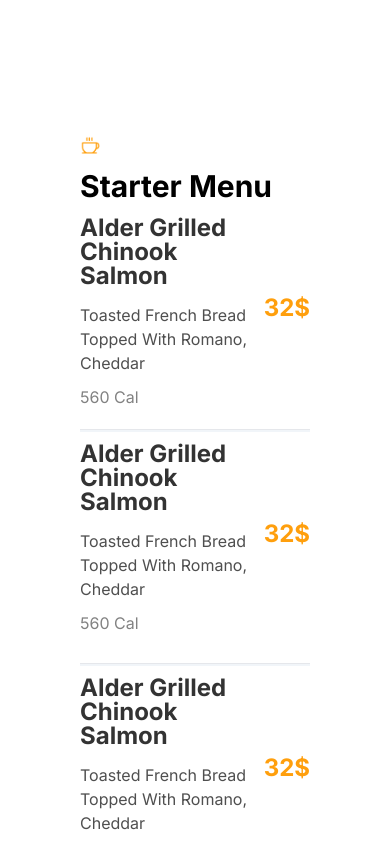
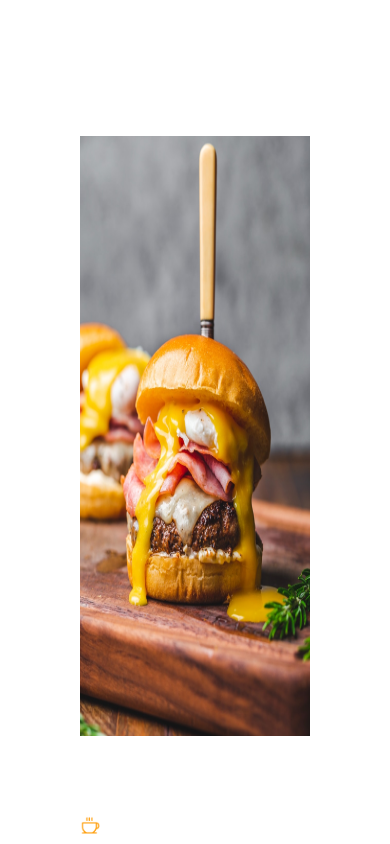
Before and after one commit to akhtarhameed521/coffeeShop, a Next.js app: page /menu in a window 390 px wide. Shown: the part 2400-3244 px from the top of the page. Built offline with nearby package versions, Linux system fonts and the light colour scheme.

Commit message:
improve order in menu

```diff
--- a/src/app/menu/page.js
+++ b/src/app/menu/page.js
@@ -11,7 +11,7 @@ export default function page() {
       <HeroSection title={'menu'} header={"our menu"} />
       <div className=" max-w-7xl m-auto  capitalize p-10 ">
         <div className="flex flex-col items-center lg:flex-row gap-20 mt-[100px] p-10 ">
-          <div className=" relative w-full h-[600px] lg:w-[800px] ">
+          <div className=" relative w-full  h-[600px] lg:w-[800px] ">
             <Image src={"/menuList2.png"} layout="fill" />
           </div>
           <div className="w-full">
@@ -95,7 +95,7 @@ export default function page() {
         </div>
         <div className="flex flex-col lg:flex-row gap-20 mt-[100px] items-center p-10 ">
 
-        <div className="w-full">
+        <div className="w-full order-2 lg:order-1 ">
             <div className="relative  ">
               <Image src={"/Coffee.png"} height={20} width={20} />
             </div>
@@ -172,10 +172,10 @@ export default function page() {
               </div>
             </div>
             <hr className=" w-full h-[3px] mt-7 bg-slate-100 " />
-          </div>
-          <div className=" relative w-full h-[600px] lg:w-[800px] ">
-            <Image src={"/menuList3.png"} layout="fill" />
-          </div>
+        </div>
+            <div className=" relative w-full h-[600px] lg:w-[800px] order-1 lg:order-2 ">
+              <Image src={"/menuList3.png"} layout="fill" />
+            </div>
         </div>
 
 
@@ -269,7 +269,7 @@ export default function page() {
         </div>
         <div className="flex flex-col lg:flex-row gap-20 mt-[100px] items-center p-10 ">
 
-        <div className="w-full">
+        <div className="w-full order-2 lg:order-1 ">
             <div className="relative  ">
               <Image src={"/Coffee.png"} height={20} width={20} />
             </div>
@@ -347,7 +347,7 @@ export default function page() {
             </div>
             <hr className=" w-full h-[3px] mt-7 bg-slate-100 " />
           </div>
-          <div className=" relative w-full h-[600px] lg:w-[800px] ">
+          <div className=" relative w-full h-[600px] lg:w-[800px] order-1 lg:order-2 ">
             <Image src={"/menuList3.png"} layout="fill" />
           </div>
         </div>
```
